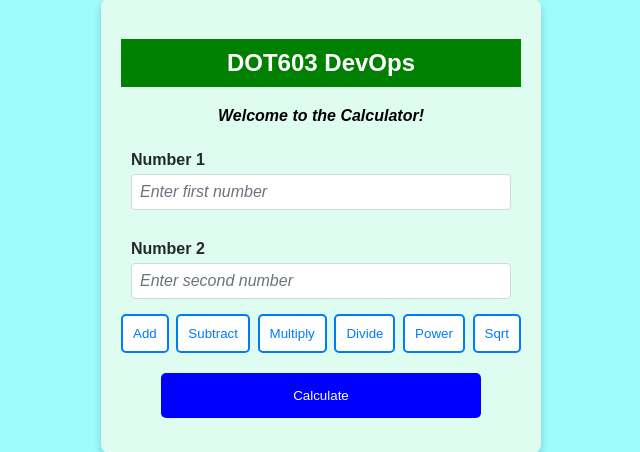
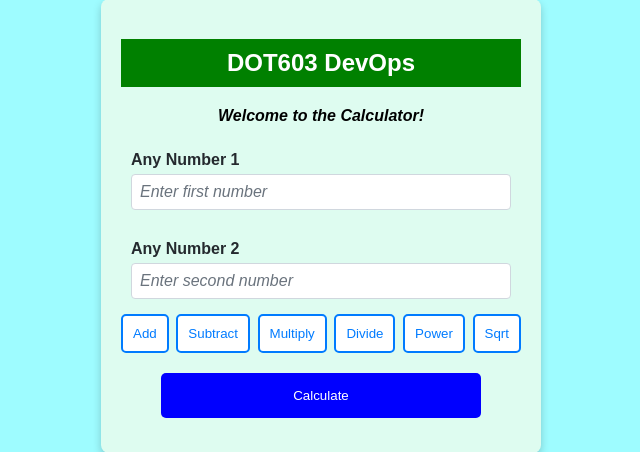
Before and after one commit to Smikey1/dot503, a Flask app: page / in a window 1280 px wide. Shown: the part 182-634 px from the top of the page, without its empty margins (319-959 px from the left). Run offline with Flask 3, Linux system fonts and the light colour scheme.

Commit message:
:lipstick: Updarte Ui Change

```diff
--- a/templates/index.html
+++ b/templates/index.html
@@ -63,13 +63,13 @@
         <form method="POST" action="/calculate" onsubmit="passOperation(event)">
             <!-- Number 1 Input Field -->
             <div class="input-container">
-                <label for="num1">Number 1</label>
+                <label for="num1">Any Number 1</label>
                 <input type="number" name="num1" id="num1" placeholder="Enter first number" required>
             </div>
 
             <!-- Number 2 Input Field -->
             <div class="input-container">
-                <label for="num2">Number 2</label>
+                <label for="num2">Any Number 2</label>
                 <input type="number" name="num2" id="num2" placeholder="Enter second number" required>
             </div>
 
```
